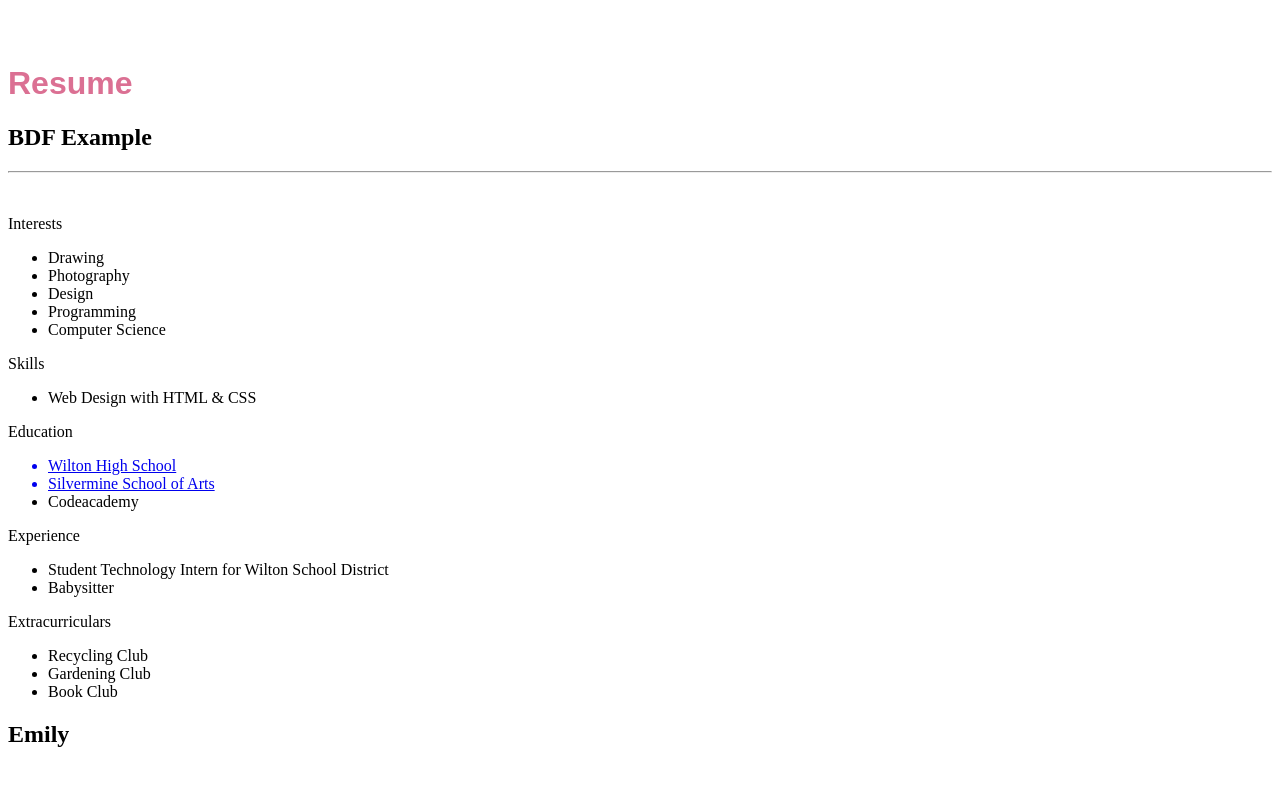
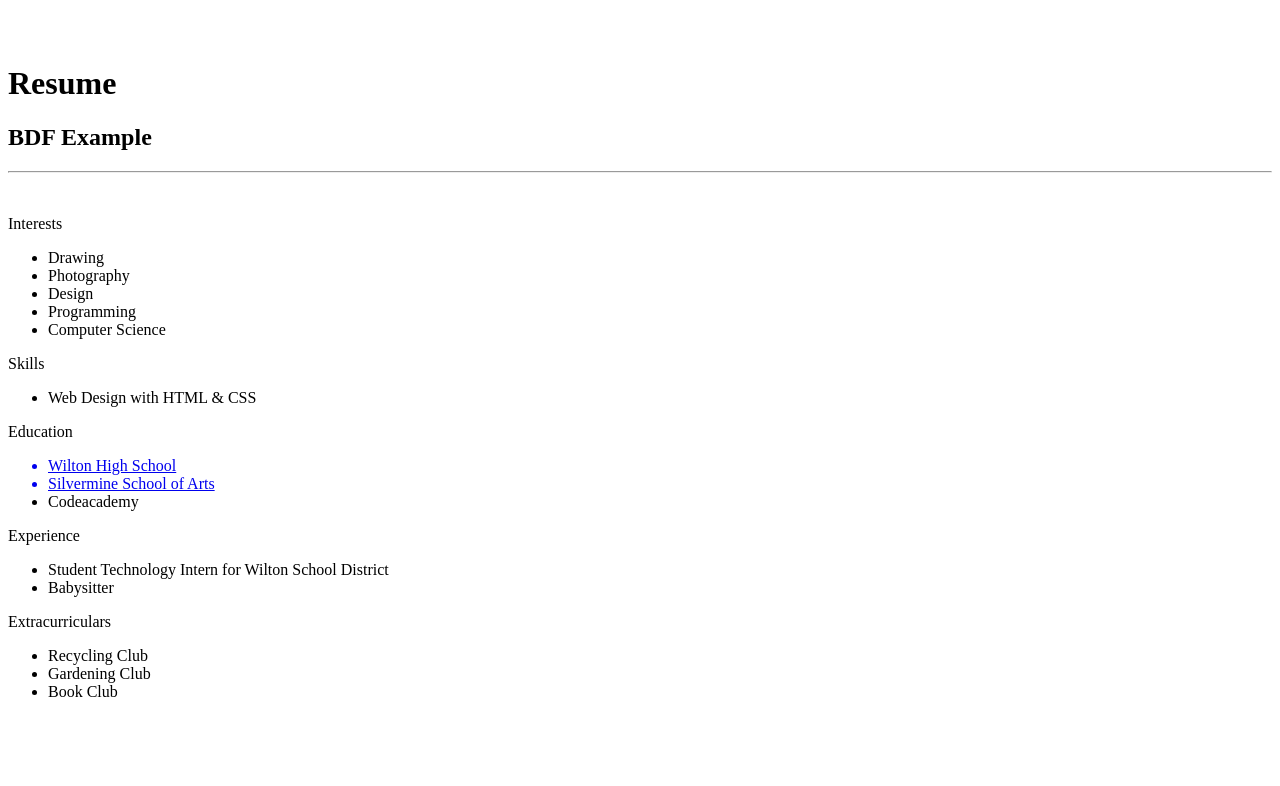
Before and after one commit to rmhowe/rmhowe.github.io, a plain HTML site: page final.html in a window 1280 px wide. Drawn offline with Linux system fonts and the light colour scheme.

Commit message:
Update final.html

```diff
--- a/final.html
+++ b/final.html
@@ -3,7 +3,7 @@
   <head>
     <meta charset="utf-8" />
     <title>BDF Resume</title>
-    <link rel="stylesheet" href="style.css" />
+    <link rel="stylesheet" href="stylefinal.css" />
   </head>
   <body>
     <div id="header"></div>
@@ -50,7 +50,6 @@
       </ul>
     </div>
     <div class="right"></div>
-<div id="footer">
-  <h2 id="name">Emily</h2></div>
+    <div id="footer"></div>
   </body>
 </html>
```
Lines whose indentation alone changed are shown as unchanged.
